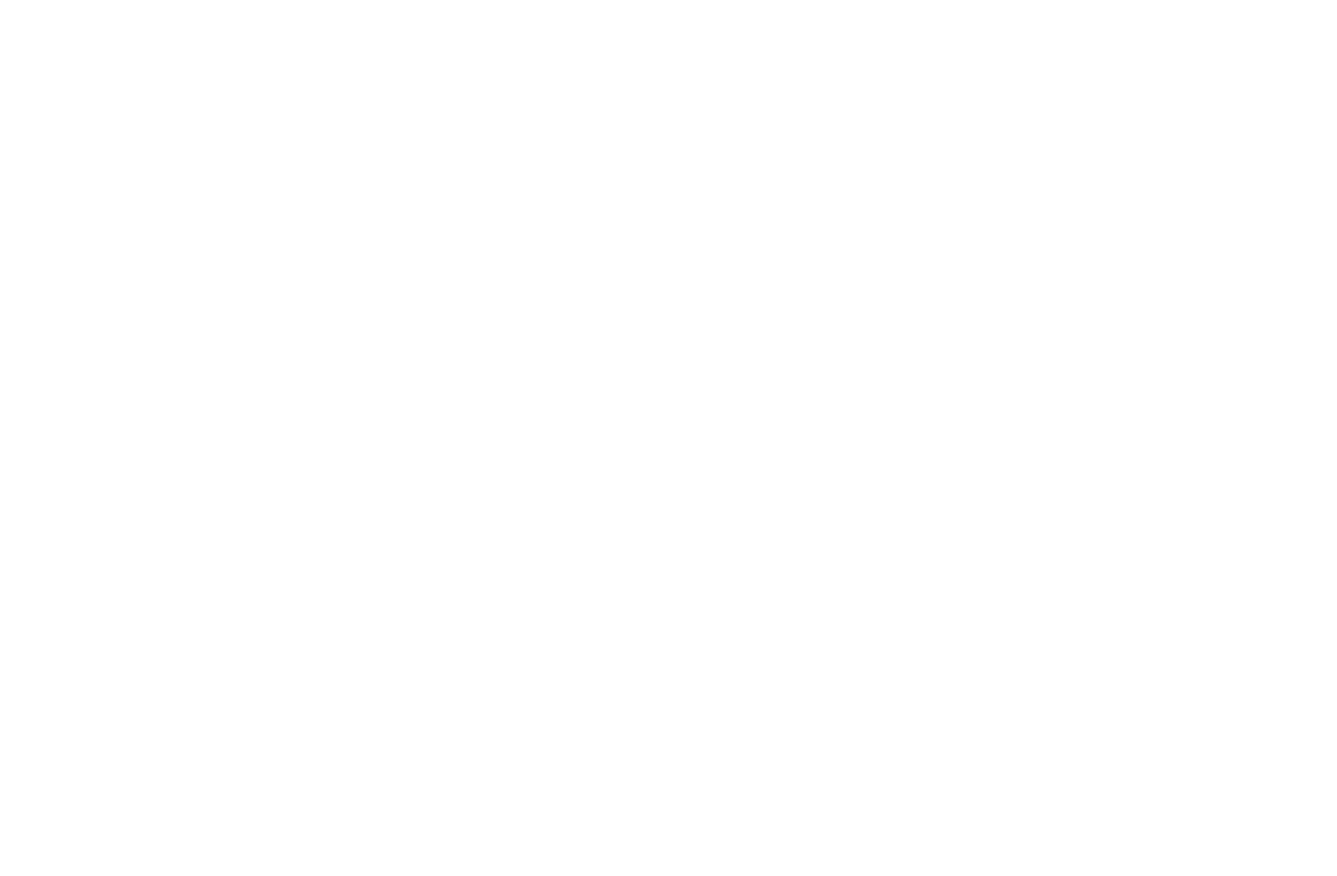
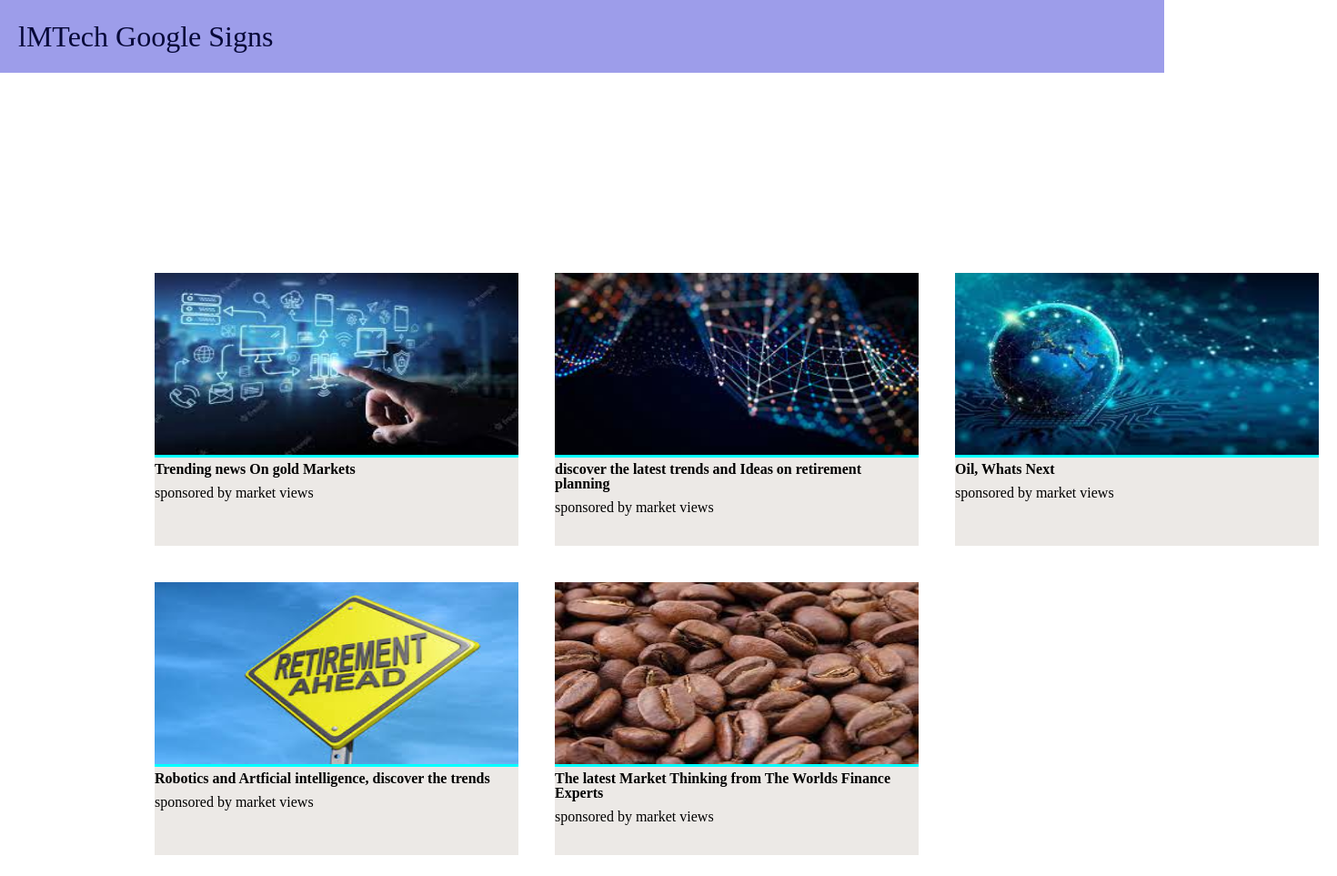
Before and after one commit to Echemartins/LM_TechQuiz_1, a website: page index.html in a window 1280 px wide. Shown: the whole page at 91% size, 1470 px wide, since content can reach past the window. Before the commit the page ends 800 px from the top, so only its background shows below. Drawn offline with Linux system fonts and the light colour scheme.

Commit message:
final commit

```diff
--- /dev/null
+++ b/Image/LMTECH EXERCISES.html
@@ -0,0 +1,65 @@
+<!DOCTYPE html>
+<!-- saved from url=(0047)https://promise-j.github.io/LMTechub_exercises/ -->
+<html lang="en"><head><meta http-equiv="Content-Type" content="text/html; charset=UTF-8">
+
+    <meta http-equiv="X-UA-Compatible" content="IE=edge">
+    <meta name="viewport" content="width=device-width, initial-scale=1.0">
+    <title>LMTECH EXERCISES</title>
+    <link rel="stylesheet" href="./LMTECH EXERCISES_files/style.css">
+    <link rel="stylesheet" href="./LMTECH EXERCISES_files/css2">
+  </head>
+  <body>
+    <header>
+        <!-- <header-img>
+            <img src="./lmtech_logo.png" alt="" />
+        </header-img> -->
+        <h3><span>L</span> <span>M</span> Techub</h3>
+    </header>
+    <div class="sidebar">
+      <span title="Open Menu" class="icon-sidebar icon menu-open material-symbols-outlined cursor"> menu </span>
+      <span title="Close Menu" class="icon-sidebar icon menu-close material-symbols-outlined cursor"> close </span>
+      <ul>
+        <li>First Exercise</li>
+        <li>Second Exercise</li>
+        <li>Third Exercise</li>
+        <li>Fourth Exercise</li>
+      </ul>
+    </div>
+    <div class="container">
+        <div class="instruction">
+            <p class="instruction-heading">Instructions: Please read the following instructions carefully</p>
+            <ul>
+                <li>Ensure you focus and finish on time</li>
+                <li>Make sure you avoid side-talks. If caught you will be suspended for 10 mins.</li>
+                <li>You have about 1 hr for this exercise</li>
+                <li>Cross-check your work after you are done</li>
+                <li>Create a repository name <span>lmtechub_exercise1_yourname and do the usual</span></li>
+            </ul>
+            <div class="exercise-img">
+                <img src="./LMTECH EXERCISES_files/lmtechub_exercise1.JPG" alt="">
+            </div>
+        </div>
+        <div class="tasks">
+            <h1>Task to do</h1>
+            <div class="task-list">
+                <p>ability to replicate the task/project (50 marks) </p>
+                <p>working with time (10 marks)</p>
+                <p></p>
+                <p>choice for the right semantic HTML tags (20 marks)</p>
+                <p>git set up, tagging and management  (20 marks)</p>
+                </div>
+            <!-- <p>I see a class of container having other </p> -->
+            <h3>Good luck!!!</h3>
+        </div>
+        <div class="images">
+          <div class="image"><img src="./LMTECH EXERCISES_files/tech1.jfif" alt=""></div>
+          <div class="image"><img src="./LMTECH EXERCISES_files/tech2.jfif" alt=""></div>
+          <div class="image"><img src="./LMTECH EXERCISES_files/tech3.jfif" alt=""></div>
+          <div class="image"><img src="./LMTECH EXERCISES_files/tech4.jfif" alt=""></div>
+          <div class="image"><img src="./LMTECH EXERCISES_files/tech5.jfif" alt=""></div>
+        </div>
+    </div>
+    <script src="./LMTECH EXERCISES_files/script.js.download" type="module"></script>
+
+
+</body></html>
--- /dev/null
+++ b/Image/LMTECH EXERCISES_files/style.css
@@ -0,0 +1,203 @@
+@import url("https://fonts.googleapis.com/css2?family=Barlow+Condensed:ital,wght@0,200;0,300;0,400;0,500;0,600;0,700;1,100;1,200;1,300;1,600&family=Montserrat:ital,wght@0,100;0,200;0,300;0,500;0,600;0,700;1,100;1,200;1,400;1,600&display=swap");
+
+:root {
+  --main-bg: rgb(157, 157, 234);
+  --danger-bg: rgb(251, 104, 104);
+  font-family: "Barlow Condensed", sans-serif;
+  font-family: "Montserrat", sans-serif;
+}
+
+* {
+  padding: 0;
+  margin: 0;
+  box-sizing: border-box;
+}
+
+body {
+  width: 100%;
+  /* height: fit-content; */
+  overflow-y: auto;
+  /* background: black; */
+}
+
+.sidebar {
+  height: 100vh;
+  width: 55px;
+  background-color: transparent;
+  /* box-shadow: 2px 2px 2px 2px rgb(235, 234, 234); */
+  position: fixed;
+  top: 0px;
+  left: 0;
+  display: flex;
+  /* justify-content: center; */
+  padding-top: 24px;
+  transition: all 0.4s;
+  border: none;
+}
+
+.sidebar .menu-close {
+  display: none;
+}
+
+
+.sidebar ul {
+  /* background-color: green; */
+  list-style: none;
+  width: 75%;
+  display: none;
+  gap: 10px;
+  flex-direction: column;
+  padding-top: 50px;
+  padding-left: 20px;
+}
+
+.sidebar ul li {
+  /* background-color: red; */
+  width: 90%;
+  padding: 10px;
+  cursor: pointer;
+}
+
+.cursor {
+  cursor: pointer;
+}
+
+.icon {
+  font-size: 34px !important;
+}
+
+.icon-sidebar {
+  position: absolute;
+  right: 10px;
+  top: 20px;
+}
+
+header {
+  background: var(--main-bg);
+  height: 80px;
+  width: 100%;
+  display: flex;
+  align-items: center;
+  justify-content: space-between;
+  padding: 0 30px 0 120px;
+}
+
+header h3 {
+  color: blue;
+  font-size: 35px;
+}
+
+header h3 span:nth-child(1) {
+  color: blue;
+}
+header h3 span:nth-child(2) {
+  color: crimson;
+}
+
+.container {
+  box-shadow: 2px 2px 2px 2px rgb(240, 237, 237),
+    -2px -2px 2px 2px rgb(240, 237, 237);
+  width: 85%;
+  border-radius: 12px;
+  margin: auto;
+  margin-top: 60px;
+  padding: 70px 20px;
+  margin-bottom: 40px;
+  /* background: red; */
+  min-height: 200vh;
+  /* height: fit-content; */
+}
+
+.container .instruction ul {
+  /* background: blue; */
+  margin-left: 24px;
+  font-style: italic;
+  margin-top: 15px;
+}
+.container .instruction .instruction-heading {
+  color: var(--danger-bg);
+}
+.container .instruction ul li {
+  color: green;
+  line-height: 1.9;
+}
+.container .instruction ul li span{
+  text-decoration: underline;
+  color: red;
+}
+
+.container .exercise-img {
+  /* background-color: red; */
+  /* height: 200px; */
+  margin-top: 50px;
+  width: 100%;
+  padding: 10px;
+}
+.container .exercise-img img {
+  width: 100%;
+  border: 2px solid black;
+}
+
+.container .tasks{
+    /* background-color: red; */
+    height: 200px;
+}
+
+
+.container .tasks .task-list{
+  /* background: blue; */
+  margin-left: 30px;
+  margin-top: 20px;
+  /* line-height: 2.3; */
+}
+.container .tasks .task-list{
+  /* background: yellow; */
+  line-height: 1.9;
+  margin-bottom: 30px;
+}
+
+.images{
+  /* background: red; */
+  height: 90vh;
+  margin-top: 40px;
+  display: grid;
+  grid-template-columns: repeat(3, 1fr);
+  padding: 10px;
+  gap: 10px;
+}
+
+.images .image{
+  /* background: green; */
+  height: 280px;
+}
+
+.images .image img{
+  height: 100%;
+  width: 100%;
+}
+
+
+@media screen and (width <= 400px) {
+  .container {
+    width: 95%;
+  }
+
+  .exercise-img {
+    margin-top: 10px;
+    width: 100%;
+    padding: 5px;
+  }
+}
+
+@media screen and (width <= 850px) {
+  .images{
+    grid-template-columns: repeat(2, 1fr);
+  }
+}
+
+@media screen and (width <= 580px) {
+  .images{
+    grid-template-columns: 1fr;
+    margin-top: 200px;
+  }
+}
--- a/css/style.css
+++ b/css/style.css
@@ -51,3 +51,53 @@ table {
 
 
 /* Write your css below here */
+
+header{
+	font-size: xx-large;
+	color: rgb(7, 9, 57);
+	padding-left: 20px;
+	display: flex;
+	align-items: center;
+	height: 80px;
+	background-color: #9d9dea;
+}
+
+.container{
+	margin: 100px 150px;
+}
+
+main{
+	padding-top: 100px;
+	display: grid;
+	min-height: 80vh;
+	grid-template-columns: 1fr 1fr 1fr;
+	/* grid-template-areas: ; */
+}
+
+.articles{
+	height: 300px;
+	width: 400px;
+	display: flex;
+	flex-direction: column;
+	display: flex;
+	padding: 20px;
+
+}
+
+.image{
+	background-color: aqua;
+	flex: 2;
+}
+.text{
+	display: flex;
+	flex-direction: column;
+	padding-top: 5px;
+	gap: 10px;
+	background-color: rgb(236, 233, 230);
+	flex: 1;
+}
+
+.image img{
+	height:200px;
+	width: 400px;
+}
--- a/index.html
+++ b/index.html
@@ -0,0 +1,71 @@
+<!DOCTYPE html>
+<html lang="en">
+<head>
+    <meta charset="UTF-8">
+    <meta http-equiv="X-UA-Compatible" content="IE=edge">
+    <meta name="viewport" content="width=, initial-scale=1.0">
+    <title>Document</title>
+    <link rel="stylesheet" href="./css/style.css">
+</head>
+<body>
+    <header>
+        <h1></h1>
+        <p>l</p>
+        <p>M</p>
+        <p>Tech Google Signs</p>
+        </h1>
+    </header>
+
+    <div class="container">
+    <main>
+        <div class="articles">
+            <div class="image">
+                <img src="./Image/tech1.jfif" alt="Tech1">
+            </div>
+            <div class="text">
+                <h1>Trending news On gold Markets</h1>
+                <p>sponsored by market views</p>
+            </div>
+        </div>
+        <div class="articles">
+            <div class="image">
+                <img src="./Image/tech2.jfif" alt="Tech2">
+            </div>
+            <div class="text">
+                <h1>discover the latest trends and Ideas on retirement planning</h1>
+                <p>sponsored by market views</p>
+            </div>
+        </div>
+        <div class="articles">
+            <div class="image">
+                <img src="./Image/tech3.jfif" alt="Tech3">
+            </div>
+            <div class="text">
+                <h1>Oil, Whats Next</h1>
+                <p>sponsored by market views</p>
+            </div>
+        </div>
+        <div class="articles">
+            <div class="image">
+                <img src="./Image/tech4.jfif" alt="tech4">
+            </div>
+            <div class="text">
+                <h1>Robotics and Artficial intelligence, discover the trends</h1>
+                <p>
+                    sponsored by market views
+                </p>
+            </div>
+        </div>
+        <div class="articles">
+            <div class="image">
+                <img src="./Image/tech5.jfif" alt="Tech5">
+            </div>
+            <div class="text">
+                <h1>The latest Market Thinking from The Worlds Finance Experts</h1>
+                <p>sponsored by market views</p>
+            </div>
+        </div>
+    </main>
+</div>
+</body>
+</html>
```
Also changed, not shown: Image/LMTECH EXERCISES_files/lmtechub_exercise1.JPG (added), Image/LMTECH EXERCISES_files/tech1.jfif (added), Image/LMTECH EXERCISES_files/tech2.jfif (added), Image/LMTECH EXERCISES_files/tech3.jfif (added), Image/LMTECH EXERCISES_files/tech4.jfif (added), Image/LMTECH EXERCISES_files/tech5.jfif (added), Image/tech1.jfif (added), Image/tech2.jfif (added), Image/tech3.jfif (added), Image/tech4.jfif (added), Image/tech5.jfif (added), 2 other files.
